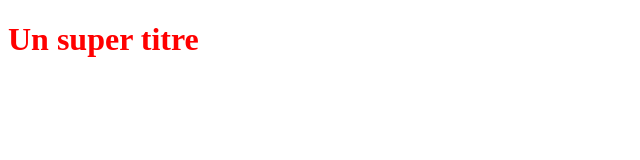
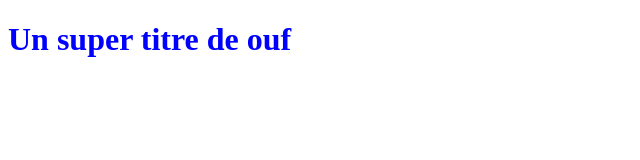
Before and after one commit to mickaelkossi/OpenClasseroomProjet, a plain HTML site: page index.html in a window 1280 px wide. Shown: the whole page, without its empty margins (0-640 px from the left). Drawn offline with Linux system fonts and the light colour scheme.

Commit message:
first commit

```diff
--- a/index.html
+++ b/index.html
@@ -5,6 +5,6 @@
    <link rel="stylesheet" type="text/css" href="styles.css">
 </head>
 <body>
-   <h1>Un super titre</h1>
+   <h1>Un super titre de ouf</h1>
 </body>
 </html>
--- a/styles.css
+++ b/styles.css
@@ -1,3 +1,3 @@
 h1 {
-    color: red;
+    color: blue;
  }
```
Also changed, not shown: 1 other file.
